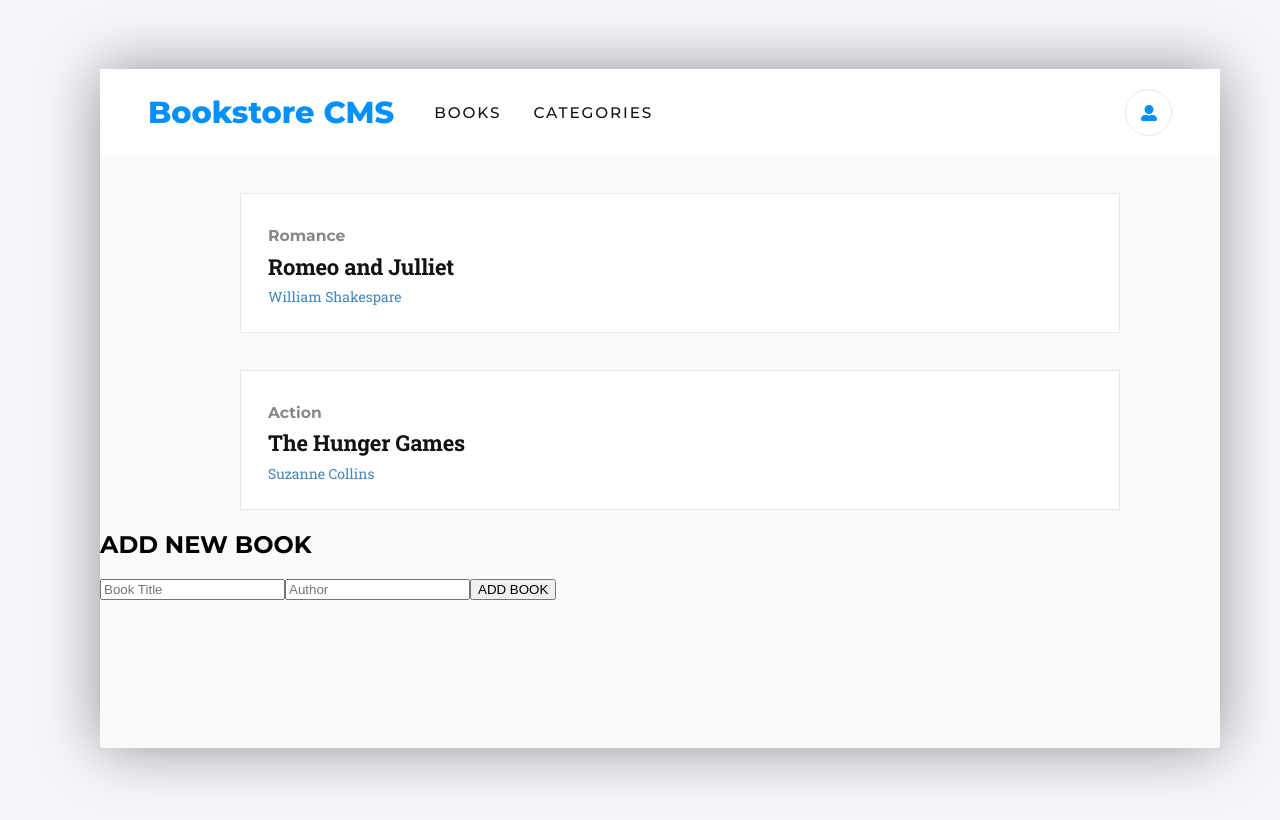
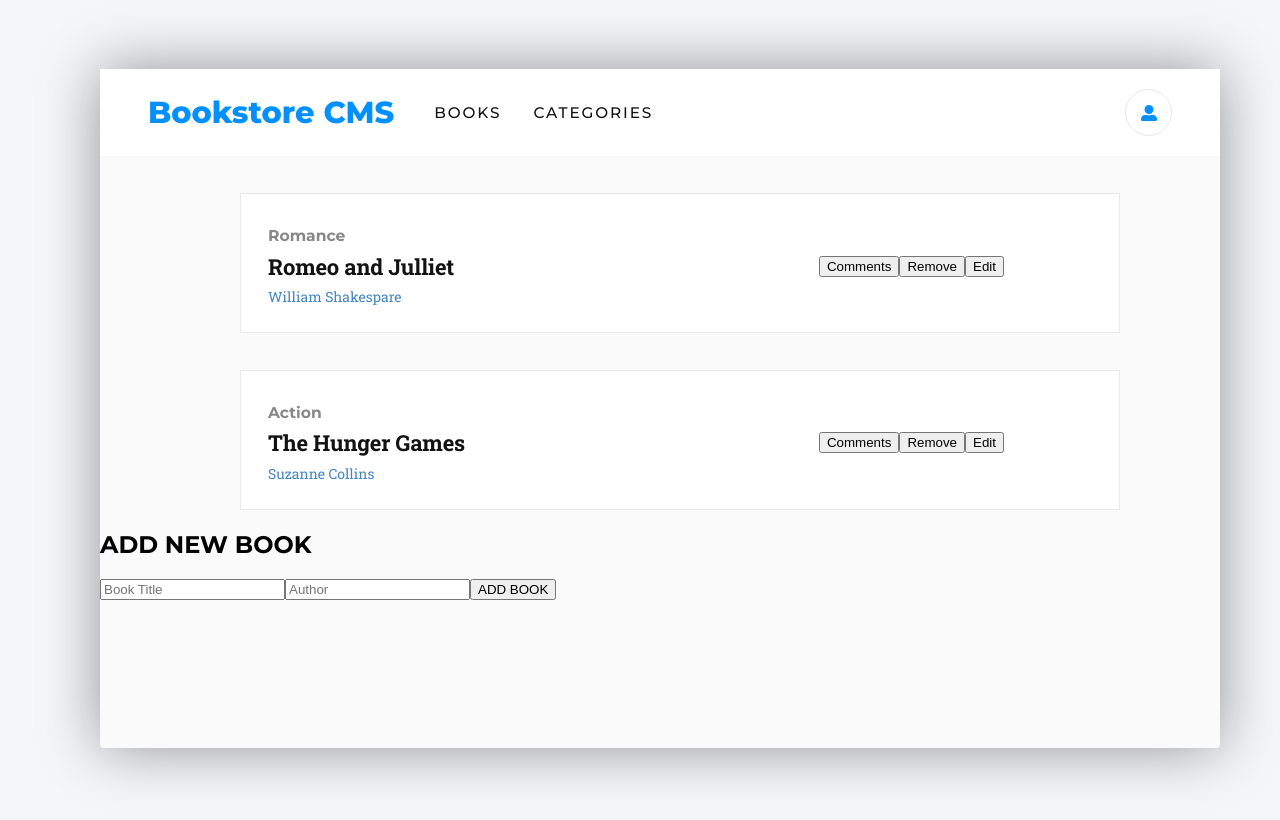
Before and after one commit to Fombi-Favour/bookstore, a React (Create React App) app: page / in a window 1280 px wide. Shown: the top 820 px of the page. Built offline with nearby package versions, Linux system fonts and the light colour scheme.

Commit message:
Update Book.jsx

```diff
--- a/src/components/Book.jsx
+++ b/src/components/Book.jsx
@@ -1,18 +1,32 @@
 import React from 'react';
 import PropTypes from 'prop-types';
+import { useDispatch } from 'react-redux';
 import styles from '../style/Header.module.css';
+import { removeBook } from '../redux/books/booksSlice';
 
-const Book = ({ title, author, category }) => (
+const Book = ({
+  id, title, author, category,
+}) => {
+  const dispatch = useDispatch();
+
+  return (
     <li className={styles.lesson_panel}>
       <div className={styles.text}>
         <span className={styles.category}>{category}</span>
         <span className={styles.title}>{title}</span>
         <span className={styles.author}>{author}</span>
       </div>
+      <div>
+        <button type="button">Comments</button>
+        <button type="button" onClick={() => dispatch(removeBook(id))}>Remove</button>
+        <button type="button">Edit</button>
+      </div>
     </li>
   );
+};
 
 Book.propTypes = {
+  id: PropTypes.string.isRequired,
   title: PropTypes.string.isRequired,
   author: PropTypes.string.isRequired,
   category: PropTypes.string.isRequired,
```
Lines whose indentation alone changed are shown as unchanged.
